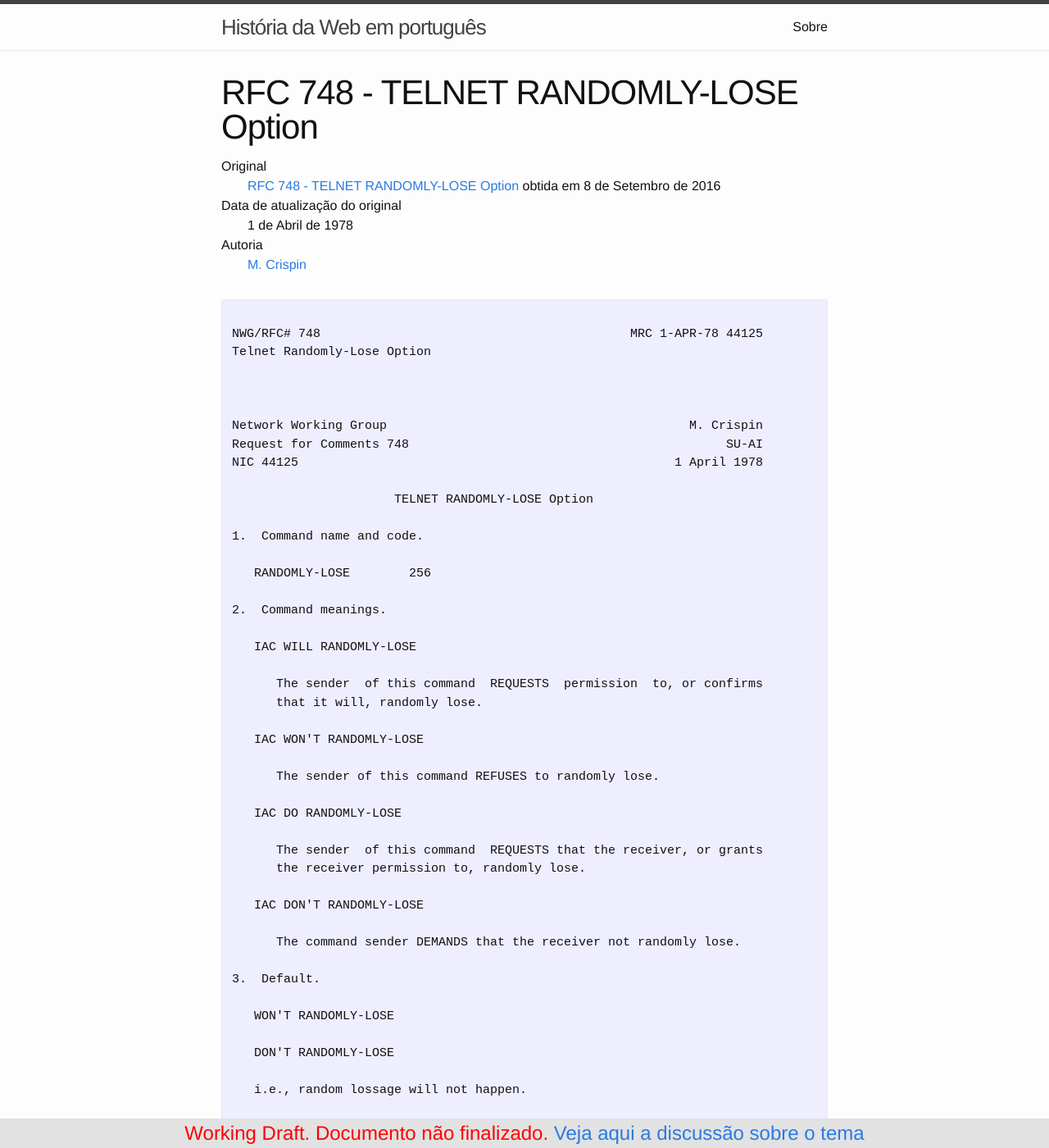
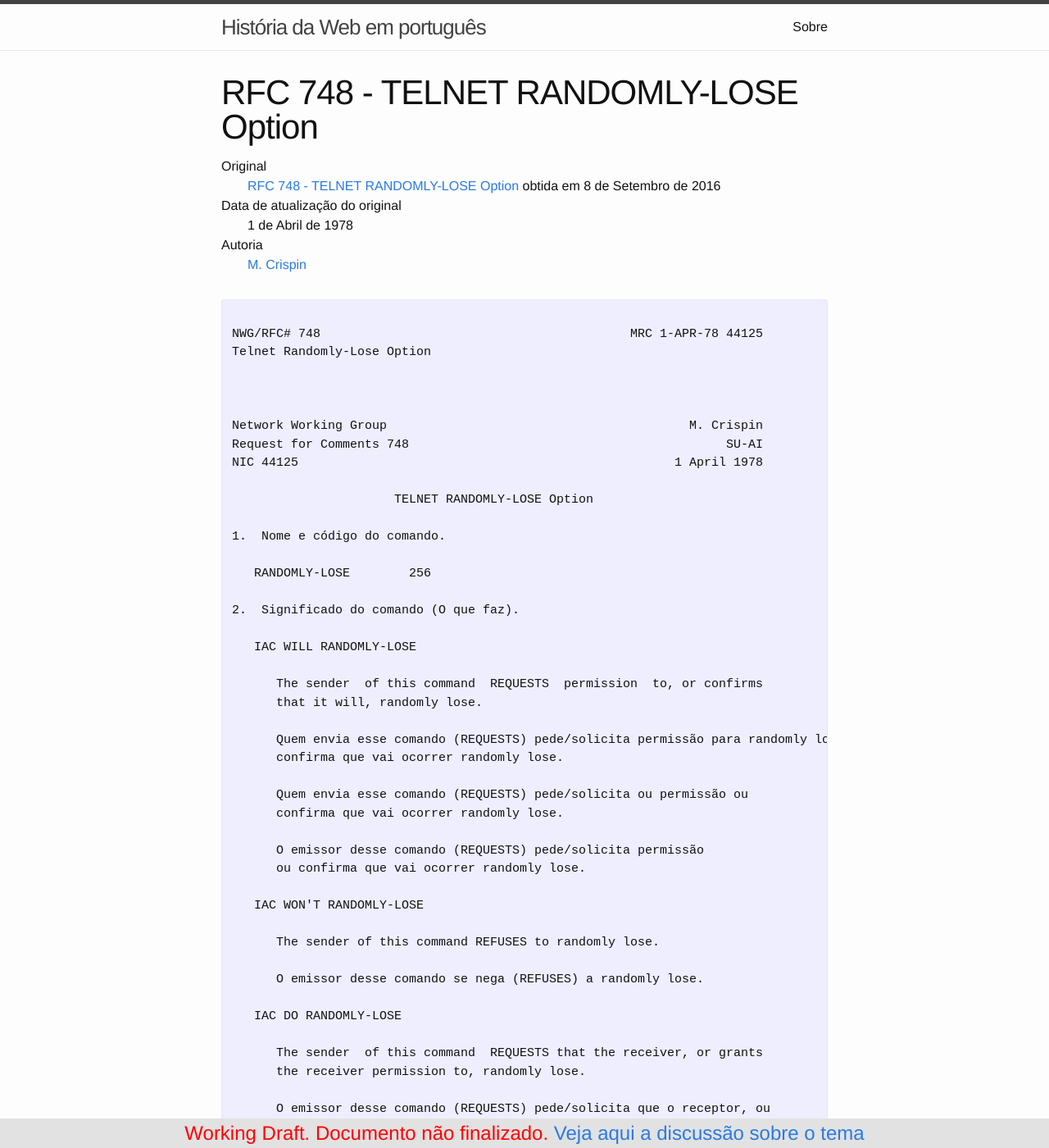
Before and after one commit to webiwg/historia-web-pt, a Jekyll site: the page built from ietf/rfc/rfc748/index.md, in a window 1280 px wide and 1400 px high. Shown: the whole window at 82% size. Built offline with Jekyll 4.4.1, drawn with Linux system fonts in a browser that asks for light colours; some of the changed text lies outside the part shown.

Commit message:
#18: Texto Completo (Ainda não, salvando depois)

```diff
--- a/ietf/rfc/rfc748/index.md
+++ b/ietf/rfc/rfc748/index.md
@@ -35,29 +35,49 @@ NIC 44125                                                   1 April 1978
 
                       TELNET RANDOMLY-LOSE Option
 
-1.  Command name and code.
+1.  Nome e código do comando.
 
    RANDOMLY-LOSE        256
 
-2.  Command meanings.
+2.  Significado do comando (O que faz).
 
    IAC WILL RANDOMLY-LOSE
 
       The sender  of this command  REQUESTS  permission  to, or confirms
       that it will, randomly lose.
 
+      Quem envia esse comando (REQUESTS) pede/solicita permissão para randomly lose ou
+      confirma que vai ocorrer randomly lose.
+
+      Quem envia esse comando (REQUESTS) pede/solicita ou permissão ou
+      confirma que vai ocorrer randomly lose.
+
+      O emissor desse comando (REQUESTS) pede/solicita permissão
+      ou confirma que vai ocorrer randomly lose.
+
    IAC WON'T RANDOMLY-LOSE
 
       The sender of this command REFUSES to randomly lose.
+
+      O emissor desse comando se nega (REFUSES) a randomly lose.
 
    IAC DO RANDOMLY-LOSE
 
       The sender  of this command  REQUESTS that the receiver, or grants
       the receiver permission to, randomly lose.
 
+      O emissor desse comando (REQUESTS) pede/solicita que o receptor, ou
+      dá permissão ao receptor para, randomly lose.
+
+      O emissor desse comando (REQUESTS) pede/solicita que o receptor ramdomly lose
+      ou dá permissão ao receptor para randomly lose.
+
+
    IAC DON'T RANDOMLY-LOSE
 
       The command sender DEMANDS that the receiver not randomly lose.
+
+      O emissor (DEMANDS) exige que o receptor não randomly lose.
 
 3.  Default.
 
@@ -67,13 +87,21 @@ NIC 44125                                                   1 April 1978
 
    i.e., random lossage will not happen.
 
-4.  Motivation for the option.
+   i,e., perca randômica não acontecerá.
 
+4.  O motivo dessa opção.
+
+   Vários servidores aparentam prover random lossage como parte do seus
+   serviços ,por exemplo, quebras no sistema (crasches), perca de dados,
+   mau funcionamento de programas, etc...
+   Esses serviços são frequentemente não documentados e são em geral
+   confusos para um usuário novo (noob),
    Several  hosts appear  to provide  random  lossage,  such  as  system
    crashes,  lost data,  incorrectly functioning programs, etc., as part
    of their services.   These services are often undocumented and are in
    general  quite confusing  to the novice  user.   A general  means  is
    needed to allow the user to disable these features.
+
 
 
 
```
